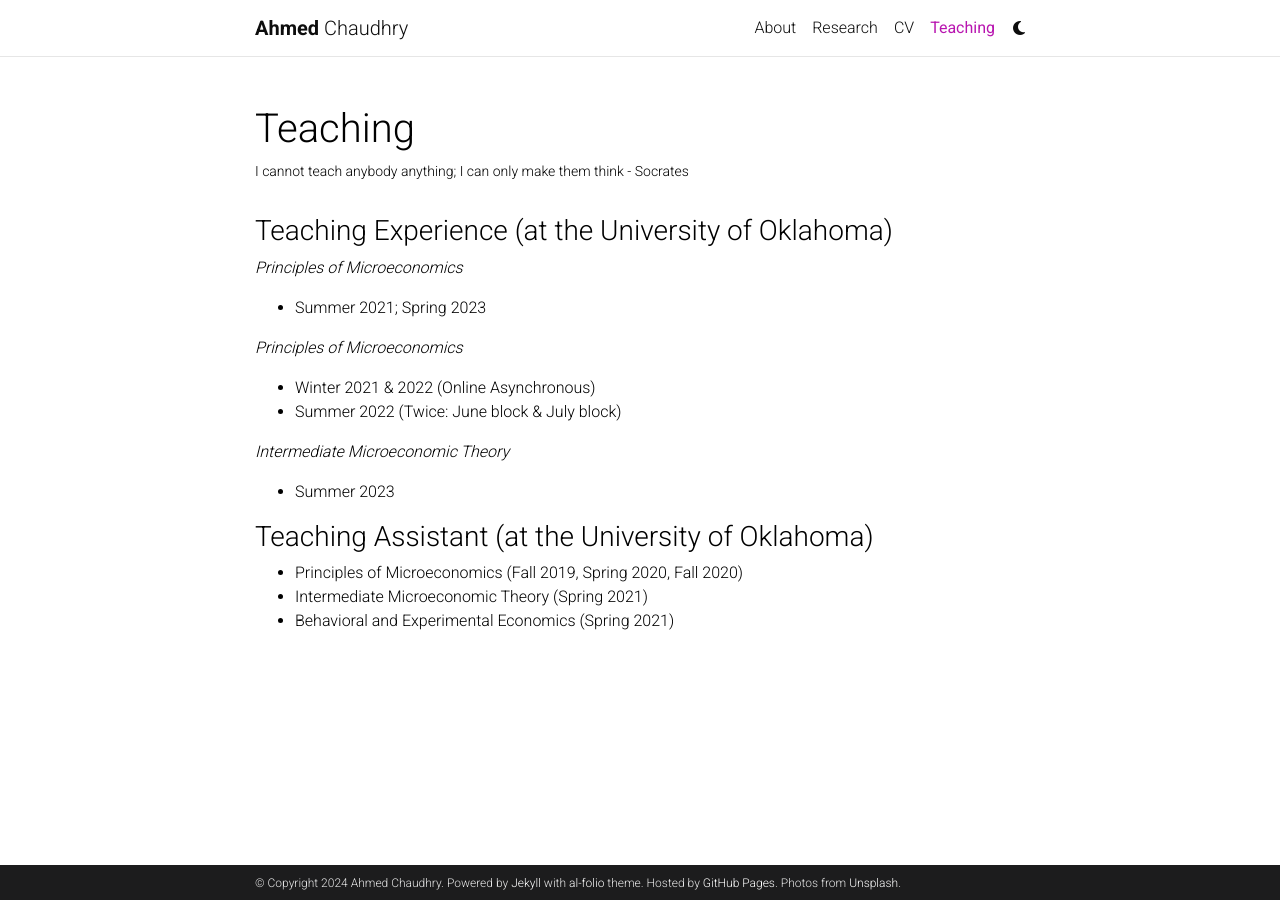
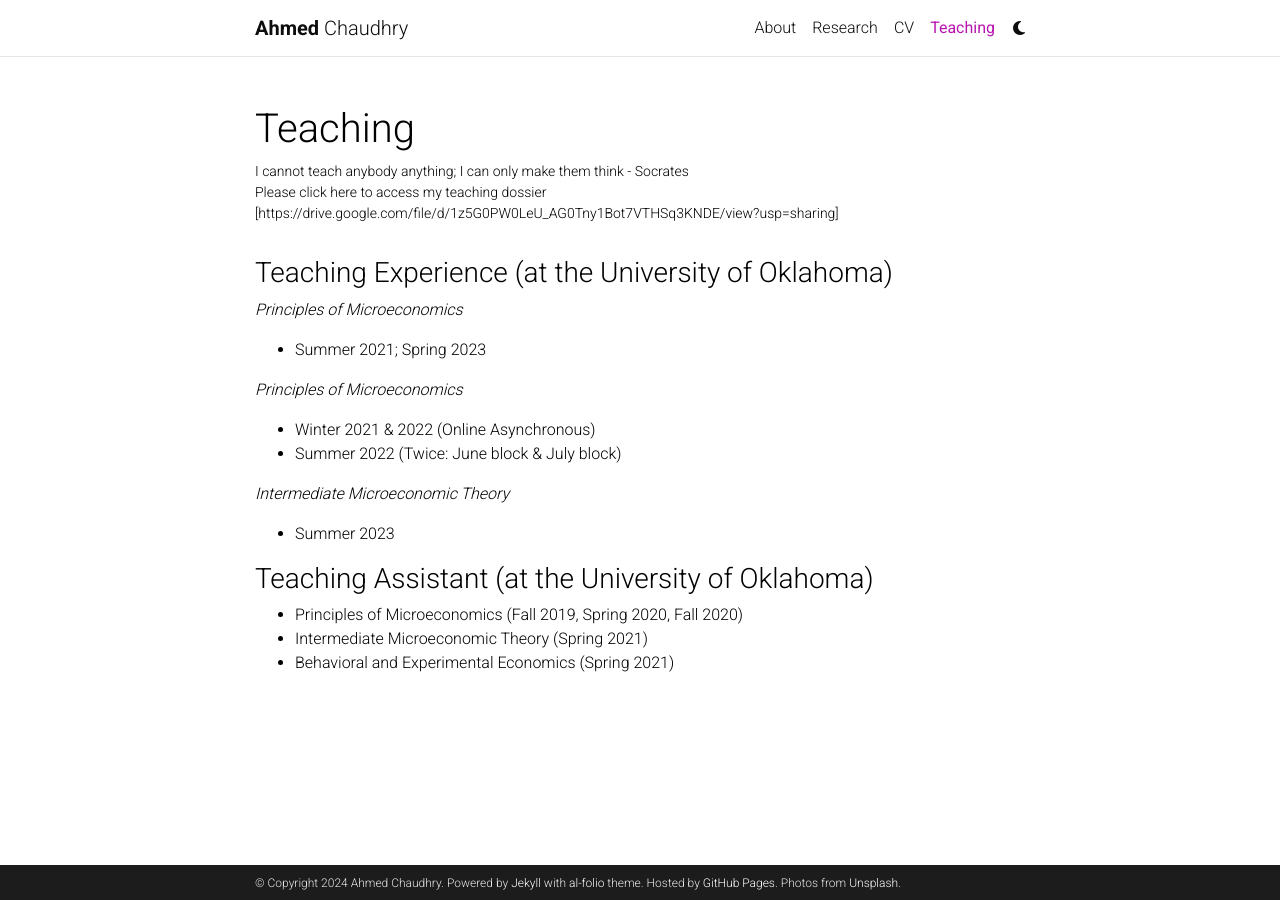
Before and after one commit to ahmedchaudhryy/ahmedchaudhryy.github.io, a Jekyll site: the page built from _pages/teaching.md, in a window 1280 px wide. Built offline with Jekyll 4.4.1, drawn with Linux system fonts in a browser that asks for light colours; comment, search, counter and statistics services are not loaded; a style sheet for code colours, icons or effects is not loaded.

Commit message:
Update teaching.md

```diff
--- a/_pages/teaching.md
+++ b/_pages/teaching.md
@@ -2,7 +2,7 @@
 layout: page
 permalink: /teaching/
 title: Teaching
-description: I cannot teach anybody anything; I can only make them think - Socrates
+description: I cannot teach anybody anything; I can only make them think - Socrates <br> Please click here to access my teaching dossier [https://drive.google.com/file/d/1z5G0PW0LeU_AG0Tny1Bot7VTHSq3KNDE/view?usp=sharing]
 nav: true
 nav_order: 5
 ---
```
